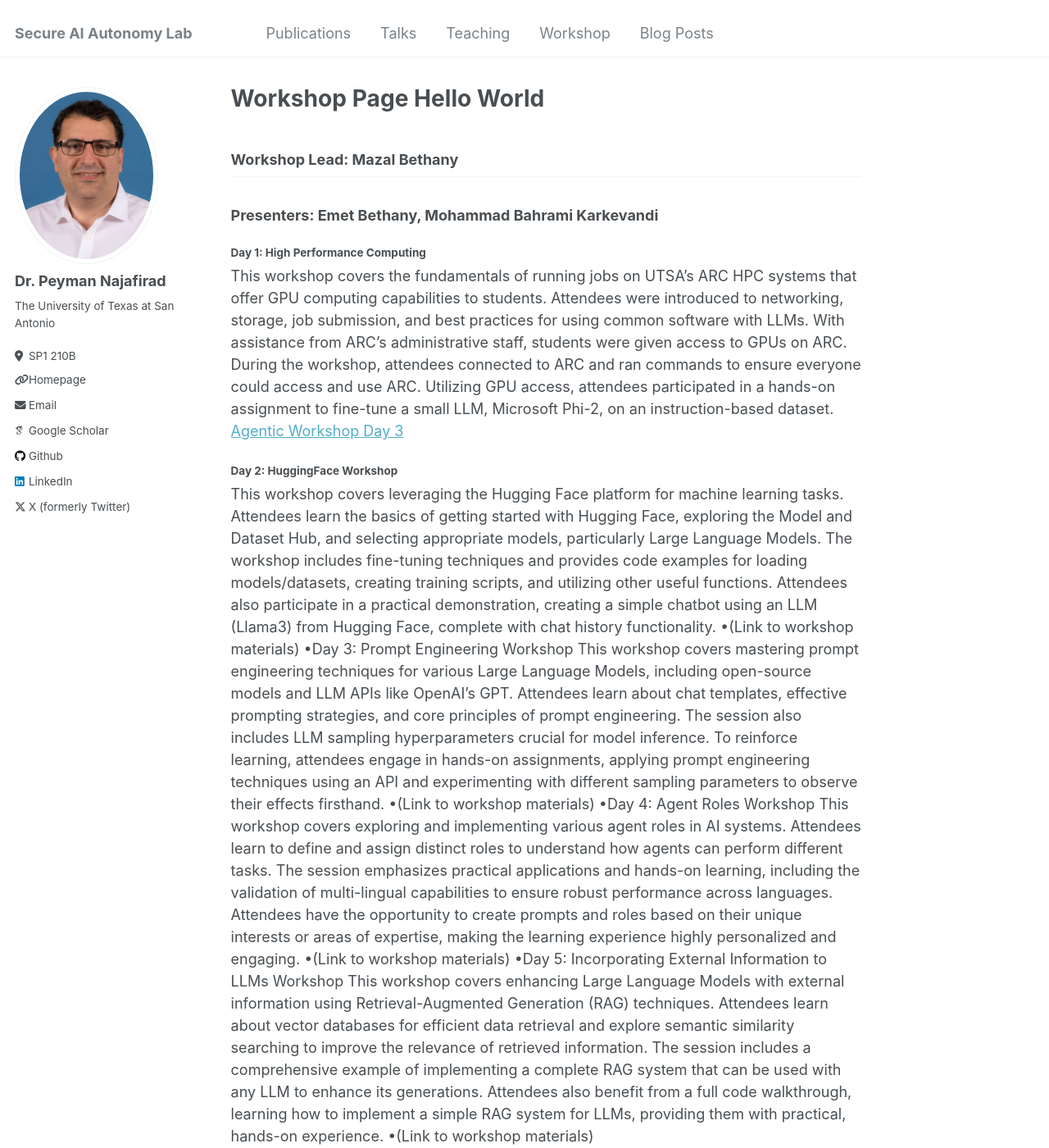
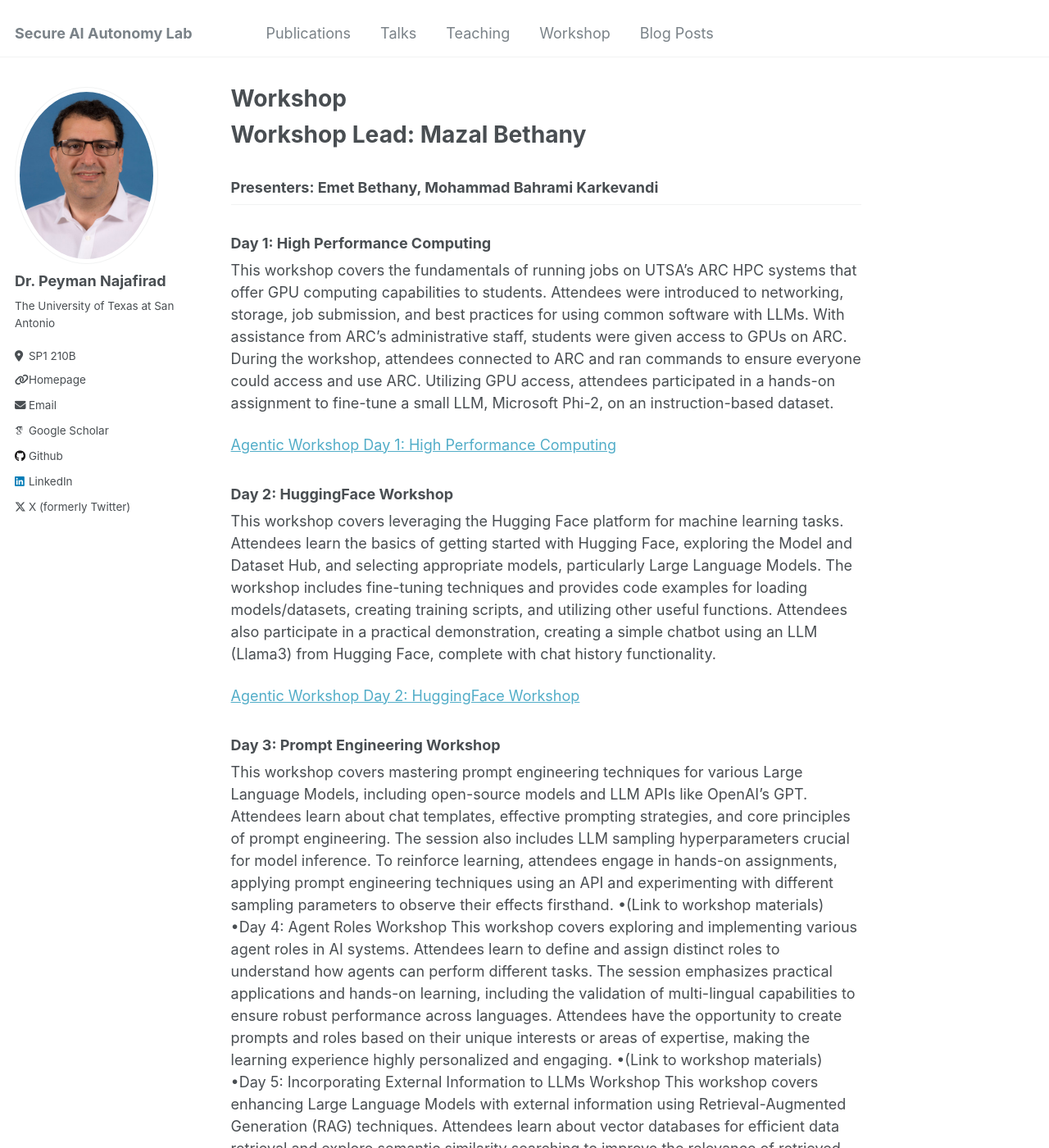
Before and after one commit to SecureAIAutonomyLab/SecureAIAutonomyLab.github.io, a Jekyll site: the page built from _pages/workshop.md, in a window 1280 px wide and 1400 px high. Shown: the whole window at 82% size. Built offline with Jekyll 4.4.1, drawn with Linux system fonts in a browser that asks for light colours; some web fonts are replaced; some of the changed text lies outside the part shown.

Commit message:
Update workshop.md

```diff
--- a/_pages/workshop.md
+++ b/_pages/workshop.md
@@ -1,20 +1,23 @@
 ---
 # layout: archive
-title: "Workshop Page Hello World"
+title: "Workshop"
 permalink: /workshop/
 author_profile: true
 # <div class="wordwrap">You can also find my articles on <a href="{{site.author.googlescholar}}">my Google Scholar profile</a>.</div>
 ---
-## Workshop Lead: Mazal Bethany
-### Presenters: Emet Bethany, Mohammad Bahrami Karkevandi
-#### Day 1: High Performance Computing
+# Workshop Lead: Mazal Bethany
+## Presenters: Emet Bethany, Mohammad Bahrami Karkevandi
+### Day 1: High Performance Computing
 This workshop covers the fundamentals of running jobs on UTSA’s ARC HPC systems that offer GPU computing capabilities to students. Attendees were introduced to networking, storage, job submission, and best practices for using common software with LLMs. With assistance from ARC's administrative staff, students were given access to GPUs on ARC. During the workshop, attendees connected to ARC and ran commands to ensure everyone could access and use ARC. Utilizing GPU access, attendees participated in a hands-on assignment to fine-tune a small LLM, Microsoft Phi-2, on an instruction-based dataset.
-[Agentic Workshop Day 3](https://utsacloud-my.sharepoint.com/personal/peyman_najafirad_utsa_edu/_layouts/15/onedrive.aspx?ga=1&id=%2Fpersonal%2Fpeyman%5Fnajafirad%5Futsa%5Fedu%2FDocuments%2F%5FSecure%20AI%20%26%20Autonomy%20Lab%2FAgenticWorkshop%2Fday%2D4%5FHPC)
 
-#### Day 2: HuggingFace Workshop
- This workshop covers leveraging the Hugging Face platform for machine learning tasks. Attendees learn the basics of getting started with Hugging Face, exploring the Model and Dataset Hub, and selecting appropriate models, particularly Large Language Models. The workshop includes fine-tuning techniques and provides code examples for loading models/datasets, creating training scripts, and utilizing other useful functions. Attendees also participate in a practical demonstration, creating a simple chatbot using an LLM (Llama3) from Hugging Face, complete with chat history functionality.
-•(Link to workshop materials)
-•Day 3: Prompt Engineering Workshop
+[Agentic Workshop Day 1: High Performance Computing](https://utsacloud-my.sharepoint.com/personal/peyman_najafirad_utsa_edu/_layouts/15/onedrive.aspx?ga=1&id=%2Fpersonal%2Fpeyman%5Fnajafirad%5Futsa%5Fedu%2FDocuments%2F%5FSecure%20AI%20%26%20Autonomy%20Lab%2FAgenticWorkshop%2Fday%2D4%5FHPC)
+
+### Day 2: HuggingFace Workshop
+This workshop covers leveraging the Hugging Face platform for machine learning tasks. Attendees learn the basics of getting started with Hugging Face, exploring the Model and Dataset Hub, and selecting appropriate models, particularly Large Language Models. The workshop includes fine-tuning techniques and provides code examples for loading models/datasets, creating training scripts, and utilizing other useful functions. Attendees also participate in a practical demonstration, creating a simple chatbot using an LLM (Llama3) from Hugging Face, complete with chat history functionality.
+
+[Agentic Workshop Day 2: HuggingFace Workshop](https://utsacloud-my.sharepoint.com/personal/peyman_najafirad_utsa_edu/_layouts/15/onedrive.aspx?ga=1&id=%2Fpersonal%2Fpeyman%5Fnajafirad%5Futsa%5Fedu%2FDocuments%2F%5FSecure%20AI%20%26%20Autonomy%20Lab%2FAgenticWorkshop%2Fday%2D1%5FHugging%20Face)
+
+### Day 3: Prompt Engineering Workshop
  This workshop covers mastering prompt engineering techniques for various Large Language Models, including open-source models and LLM APIs like OpenAI's GPT. Attendees learn about chat templates, effective prompting strategies, and core principles of prompt engineering. The session also includes LLM sampling hyperparameters crucial for model inference. To reinforce learning, attendees engage in hands-on assignments, applying prompt engineering techniques using an API and experimenting with different sampling parameters to observe their effects firsthand.
 •(Link to workshop materials)
 •Day 4: Agent Roles Workshop
```
